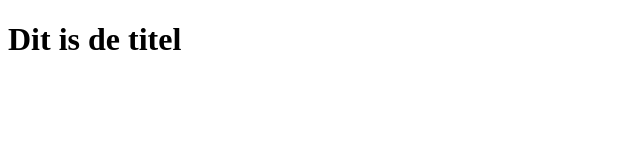
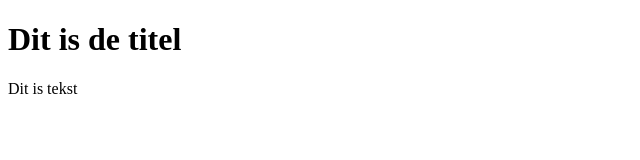
Before and after one commit to arthurruaert/nieuwProject, a plain HTML site: page nieuwProject/WebContent/index.html in a window 1280 px wide. Shown: the full height of the page, 0-640 px from the left. Drawn offline with Linux system fonts and the light colour scheme.

Commit message:
Dit is de 2de wijziging aan index.html

```diff
--- a/nieuwProject/WebContent/index.html
+++ b/nieuwProject/WebContent/index.html
@@ -6,5 +6,8 @@
 </head>
 <body>
 	<h1>Dit is de titel</h1>
+	<article>
+		<p>Dit is tekst</p>
+	</article>
 </body>
 </html>
```
